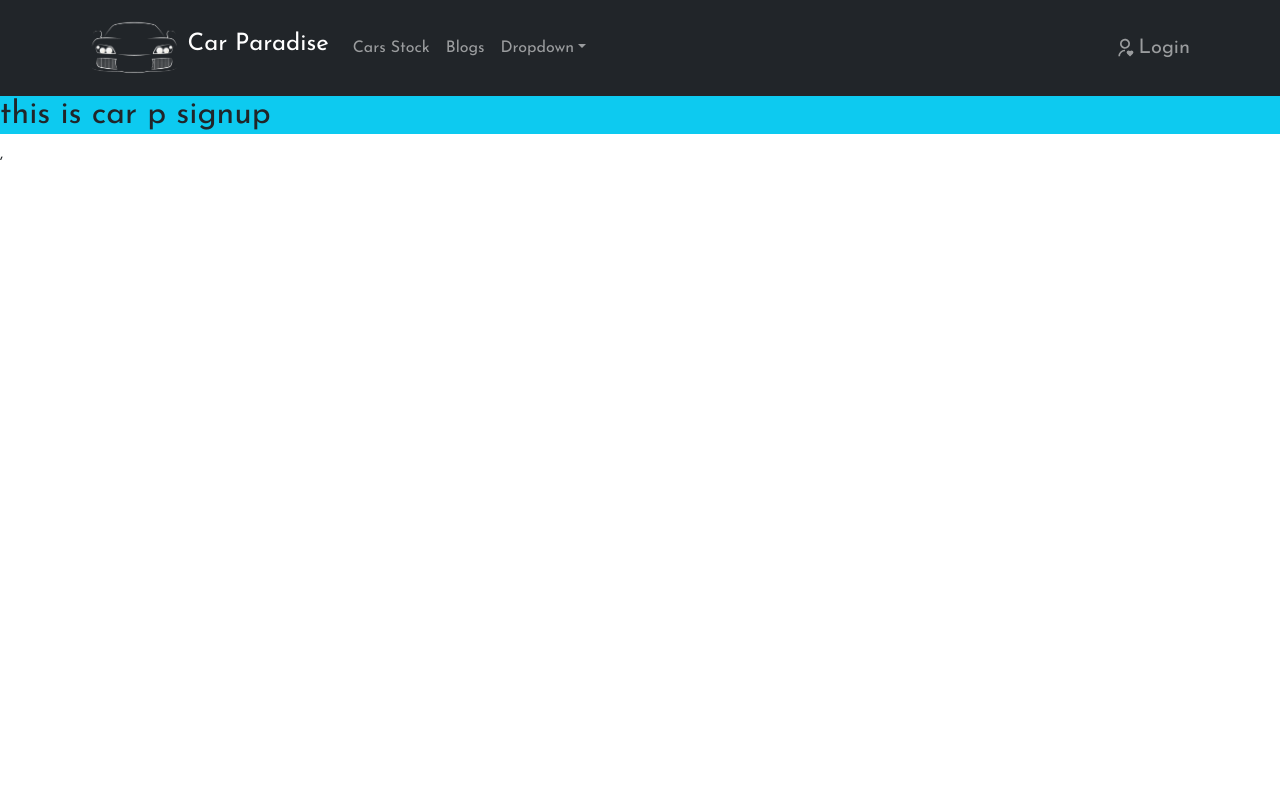
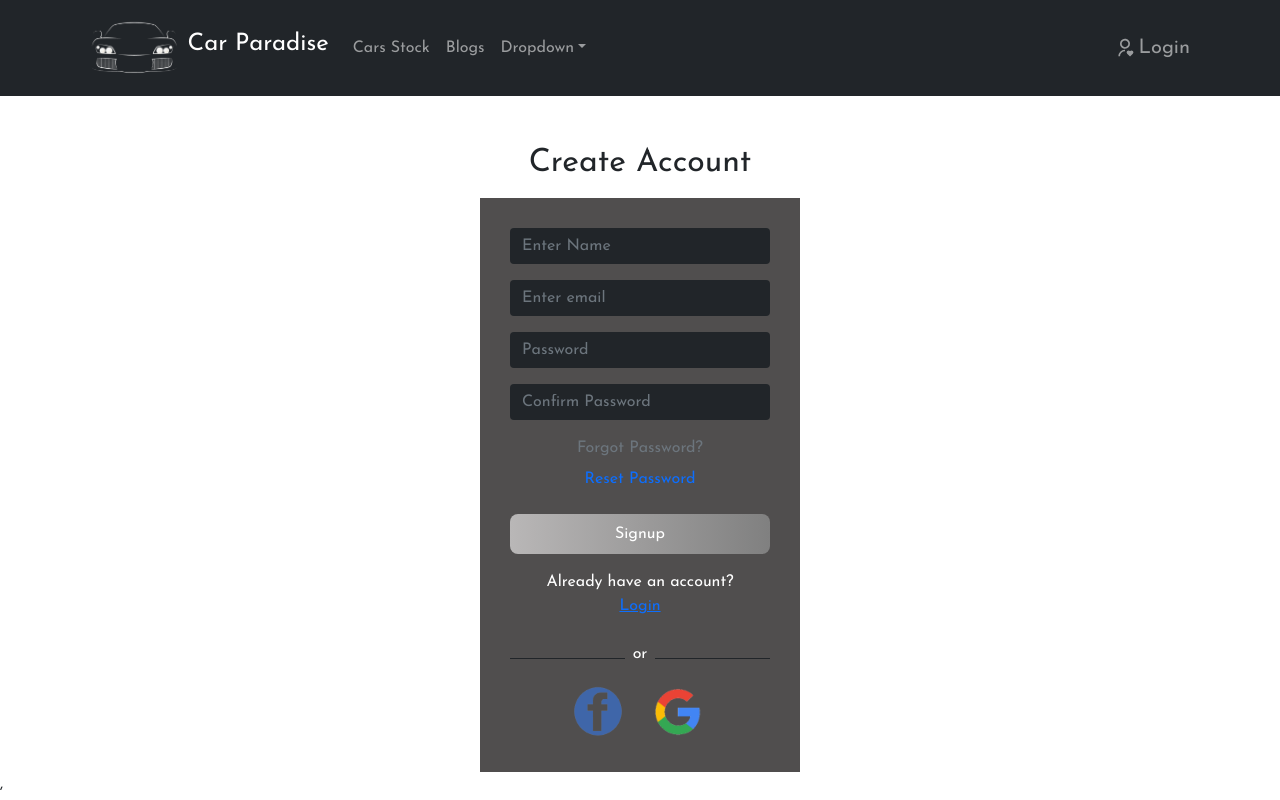
Before and after one commit to AnikaLabiba/car-paradise, a React (Create React App) app: page /signup in a window 1280 px wide. Built offline with nearby package versions, Linux system fonts and the light colour scheme; no server answers.

Commit message:
google and email-pass auth and signout added

```diff
--- a/src/Pages/Home/Header/Header.js
+++ b/src/Pages/Home/Header/Header.js
@@ -3,9 +3,14 @@ import { Navbar, Container, Nav, NavDropdown } from 'react-bootstrap'
 import logo from '../../../Images/bg-none.png'
 import { Link } from 'react-router-dom';
 import { RiUserHeartLine } from 'react-icons/ri';
+import { AiOutlineLogout } from 'react-icons/ai';
 import './Header.css'
+import { useAuthState } from 'react-firebase-hooks/auth';
+import auth from '../../../firebase.init';
+import { signOut } from 'firebase/auth';
 
 const Header = () => {
+    const [user] = useAuthState(auth)
     return (
         <div>
             <Navbar
@@ -31,7 +36,11 @@ const Header = () => {
                             </NavDropdown>
                         </Nav>
                         <Nav>
-                            <Nav.Link as={Link} to="/login" className='d-flex align-items-center fs-5'><RiUserHeartLine /> <span className='ms-1'>Login</span></Nav.Link>
+                            {
+                                user ? <Nav.Link onClick={() => signOut(auth)} className='fs-5'><span>Logout</span> <AiOutlineLogout /></Nav.Link>
+
+                                    : <Nav.Link as={Link} to="/login" className='d-flex align-items-center fs-5'><RiUserHeartLine /> <span className='ms-1'>Login</span></Nav.Link>
+                            }
                         </Nav>
                     </Navbar.Collapse>
                 </Container>
--- /dev/null
+++ b/src/Pages/Login/Login/Login.css
@@ -0,0 +1,35 @@
+.form-container{
+    background-color: rgb(80, 78, 78);
+    color: white;
+    padding: 30px;
+    width: 25%;
+}
+.form-container .submit-btn{
+    background-image: linear-gradient(to right, rgb(185, 183, 183), gray);
+    border: none;
+    color: white;
+    border-radius: 8px;
+}
+.form-container .submit-btn:hover{
+    background-image: linear-gradient(to right, rgb(56, 55, 55), rgb(56, 55, 55));
+    color: lightgray;
+}
+.social-box .social-btn{
+    background: none;
+    border: none;
+}
+/* .social-box .social-btn:hover{
+    background-color: lightgray;
+    border: none;
+} */
+@media only screen and (max-width:576px) {
+    .form-container{
+       width: 90%;
+    }
+}
+
+@media only screen and (min-width: 577px) and (max-width: 992px) {
+    .form-container{
+        width: 50%;
+    }
+}
--- a/src/Pages/Login/Login/Login.js
+++ b/src/Pages/Login/Login/Login.js
@@ -1,6 +1,8 @@
 import React from 'react';
-import { Button, Form } from 'react-bootstrap';
+import { Form } from 'react-bootstrap';
+import { Link } from 'react-router-dom';
 import Social from '../Social/Social';
+import './Login.css'
 
 const Login = () => {
     const handleLogin = event => {
@@ -8,22 +10,21 @@ const Login = () => {
     }
     return (
         <div>
-            <h2 className='text-center mt-5'>Please Login</h2>
-            <div className='w-25 mx-auto mt-3'>
+            <h2 className='text-center mt-5 font-weight-bold'>Please Login</h2>
+            <div className=' mx-auto mt-3 form-container'>
                 <Form onSubmit={handleLogin}>
                     <Form.Group className="mb-3" controlId="formBasicEmail">
-                        <Form.Label>Email address</Form.Label>
-                        <Form.Control type="email" placeholder="Enter email" />
+                        <Form.Control className='bg-dark border-0' type="email" placeholder="Enter email" required />
                     </Form.Group>
 
                     <Form.Group className="mb-3" controlId="formBasicPassword">
-                        <Form.Label>Password</Form.Label>
-                        <Form.Control type="password" placeholder="Password" />
+                        <Form.Control className='bg-dark border-0 text-muted' type="password" placeholder="Password" required />
                     </Form.Group>
-                    <p className='text-center'>Forgot Password?<button className='text-decoration-none btn btn-link'>Reset Password</button></p>
-                    <Button className='w-100' variant="primary" type="submit">
+                    <p className='text-center text-muted'>Forgot Password?<button className='text-decoration-none btn btn-link'>Reset Password</button></p>
+                    <button className='w-100 submit-btn py-2' type="submit">
                         Login
-                    </Button>
+                    </button>
+                    <p className='text-center mt-3'>Don't have an account? <br /><Link to='/signup'>Create Account</Link ></p>
                     <Social></Social>
                 </Form>
             </div>
--- a/src/Pages/Login/Signup/Signup.js
+++ b/src/Pages/Login/Signup/Signup.js
@@ -1,9 +1,69 @@
 import React from 'react';
+import { Form } from 'react-bootstrap';
+import { useCreateUserWithEmailAndPassword } from 'react-firebase-hooks/auth';
+import { Link } from 'react-router-dom';
+import auth from '../../../firebase.init';
+import Social from '../Social/Social';
 
 const Signup = () => {
+    const [
+        createUserWithEmailAndPassword,
+        user,
+        loading,
+        error,
+    ] = useCreateUserWithEmailAndPassword(auth);
+    if (user) {
+        console.log(user)
+    }
+
+    const handleSignup = event => {
+        event.preventDefault()
+        const name = event.target.name.value;
+        const email = event.target.email.value;
+        const password = event.target.password.value;
+        const confirmPass = event.target.confirmPass.value;
+
+
+        if (password === confirmPass) {
+            if (password.length > 6) {
+                createUserWithEmailAndPassword(email, password)
+            }
+            else {
+                alert('Password must be 6 characters')
+            }
+        }
+        else {
+            alert('Two password did not matched')
+            return;
+        }
+
+    }
     return (
         <div>
-            <h2 className='bg-info'>this is car p signup</h2>
+            <h2 className='text-center mt-5 font-weight-bold'>Create Account</h2>
+            <div className='mx-auto mt-3 form-container'>
+                <Form onSubmit={handleSignup}>
+                    <Form.Group className="mb-3" controlId="formBasicName">
+                        <Form.Control className='bg-dark border-0' type="text" name='name' placeholder="Enter Name" required />
+                    </Form.Group>
+                    <Form.Group className="mb-3" controlId="formBasicEmail">
+                        <Form.Control className='bg-dark border-0' type="email" name='email' placeholder="Enter email" required />
+                    </Form.Group>
+
+                    <Form.Group className="mb-3" controlId="formBasicPassword">
+                        <Form.Control className='bg-dark border-0 text-muted' type="password" name='password' placeholder="Password" required />
+                    </Form.Group>
+                    <Form.Group className="mb-3" controlId="formBasicConfirmPassword">
+                        <Form.Control className='bg-dark border-0 text-muted' name='confirmPass' type="password" placeholder="Confirm Password" required />
+                    </Form.Group>
+                    <p className='text-center text-muted'>Forgot Password?<button className='text-decoration-none btn btn-link'>Reset Password</button></p>
+                    <button className='w-100 submit-btn py-2' type="submit">
+                        Signup
+                    </button>
+                    <p className='text-center mt-3'>Already have an account? <br /><Link to='/login'>Login</Link ></p>
+                    <Social></Social>
+                </Form>
+            </div>
         </div>
     );
 };
--- a/src/Pages/Login/Social/Social.js
+++ b/src/Pages/Login/Social/Social.js
@@ -6,28 +6,27 @@ import auth from '../../../firebase.init';
 
 const Social = () => {
     const [signInWithGoogle, user, googleError] = useSignInWithGoogle(auth)
-
+    if (user) {
+        console.log(user)
+    }
     let errorElement;
     if (googleError) {
         errorElement = <p className='text-danger'>{googleError?.message}</p>
     }
-    const handleGoogleLogin = () => {
-        signInWithGoogle()
-        console.log('clicked')
-    }
+
     return (
         <div>
             <div className='d-flex align-items-center'>
-                <div style={{ height: '1px' }} className='w-50 bg-primary'></div>
+                <div style={{ height: '1px' }} className='w-50 bg-dark'></div>
                 <p className='mt-2 mx-2'>or</p>
-                <div style={{ height: '1px' }} className='w-50 bg-primary'></div>
+                <div style={{ height: '1px' }} className='w-50 bg-dark'></div>
             </div>
             {errorElement}
-            <div className='d-flex justify-content-center align-items-center'>
-                <button>
+            <div className='d-flex justify-content-center align-items-center social-box'>
+                <button className='social-btn'>
                     <img className='me-4' height={'55px'} src={facebook} alt="" />
                 </button>
-                <button onClick={handleGoogleLogin}>
+                <button className='social-btn' onClick={() => signInWithGoogle()}>
                     <img height={'60px'} src={google} alt="" />
                 </button>
             </div>
```
